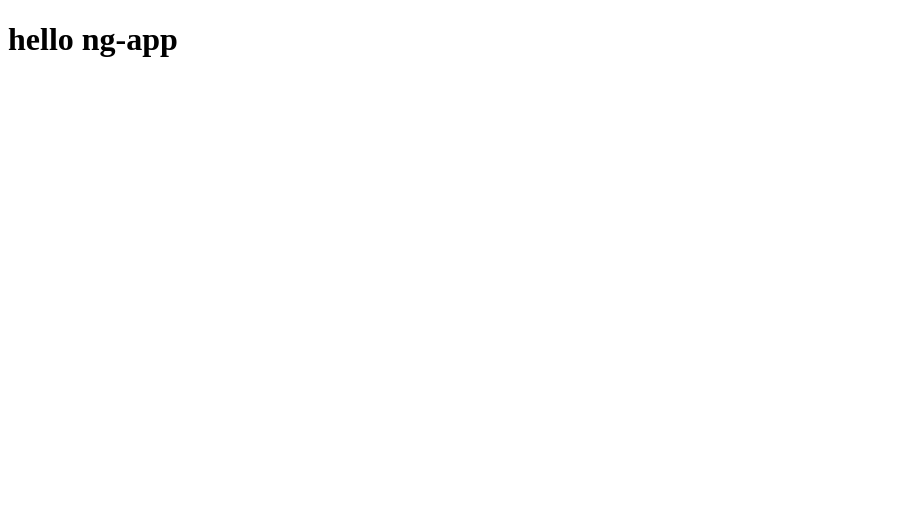
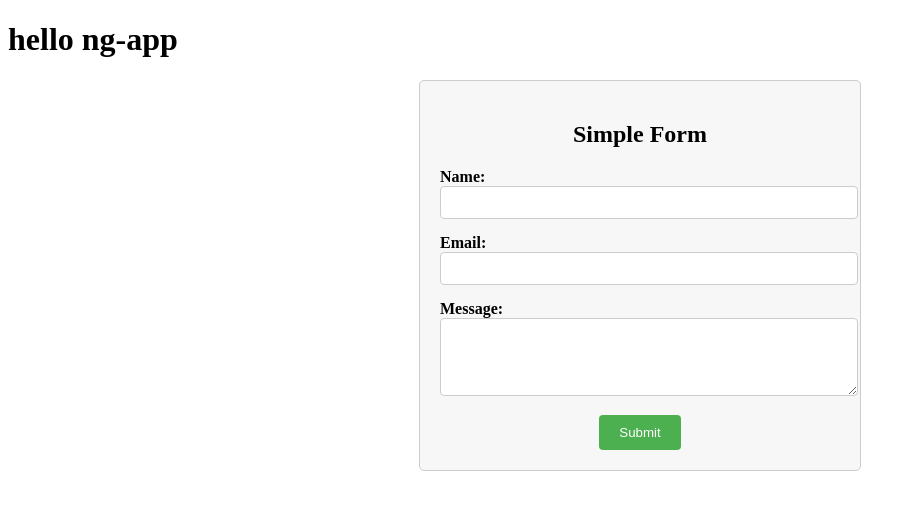
Before and after one commit to novan132/ng-app, an Angular app: page / in a window 1280 px wide. Shown: the top 510 px of the page, without its empty margins (0-915 px from the left). Built offline with nearby package versions, Linux system fonts and the light colour scheme.

Commit message:
implement component and add 2-way binding

```diff
--- a/src/app/app.component.html
+++ b/src/app/app.component.html
@@ -1,3 +1,3 @@
 <h1>hello {{ title }}</h1>
-
+<app-first-comp></app-first-comp>
 <router-outlet></router-outlet>
--- a/src/app/first-comp/first-comp.component.html
+++ b/src/app/first-comp/first-comp.component.html
@@ -1 +1,49 @@
-<p>first-comp works!</p>
+<div class="form-container">
+  <h2>Simple Form</h2>
+  <form (ngSubmit)="onSubmit()">
+    <div class="form-group">
+      <label for="name">Name:</label>
+      <input type="text" id="name" [(ngModel)]="name" name="name" required />
+    </div>
+    <div class="form-group">
+      <label for="email">Email:</label>
+      <input
+        type="email"
+        id="email"
+        [(ngModel)]="email"
+        name="email"
+        required
+      />
+    </div>
+    <div class="form-group">
+      <label for="message">Message:</label>
+      <textarea
+        id="message"
+        rows="4"
+        [(ngModel)]="message"
+        name="message"
+        required
+      ></textarea>
+    </div>
+    <button type="submit">Submit</button>
+  </form>
+
+  <table *ngIf="isSubmitted">
+    <thead>
+      <tr>
+        <th>#</th>
+        <th>Name</th>
+        <th>Email</th>
+        <th>Message</th>
+      </tr>
+    </thead>
+    <tbody>
+      <tr *ngFor="let msg of messages; let i = index">
+        <td>{{ i + 1 }}</td>
+        <td>{{ msg.name }}</td>
+        <td>{{ msg.email }}</td>
+        <td>{{ msg.message }}</td>
+      </tr>
+    </tbody>
+  </table>
+</div>
--- a/src/app/first-comp/first-comp.component.scss
+++ b/src/app/first-comp/first-comp.component.scss
@@ -0,0 +1,66 @@
+.form-container {
+  max-width: 400px;
+  margin: auto;
+  padding: 20px;
+  border: 1px solid #ccc;
+  border-radius: 5px;
+  background-color: #f7f7f7;
+}
+
+h2 {
+  text-align: center;
+}
+
+.form-group {
+  margin-bottom: 15px;
+}
+
+label {
+  display: block;
+  font-weight: bold;
+}
+
+input[type="text"],
+input[type="email"],
+textarea {
+  width: 100%;
+  padding: 8px;
+  border: 1px solid #ccc;
+  border-radius: 4px;
+}
+
+button[type="submit"] {
+  display: block;
+  margin: auto;
+  padding: 10px 20px;
+  background-color: #4caf50;
+  color: white;
+  border: none;
+  border-radius: 4px;
+  cursor: pointer;
+}
+
+table {
+  width: 100%;
+  border-collapse: collapse;
+  margin-top: 20px;
+}
+
+thead {
+  background-color: #f2f2f2;
+}
+
+th,
+td {
+  padding: 10px;
+  text-align: left;
+  border-bottom: 1px solid #ccc;
+}
+
+th {
+  font-weight: bold;
+}
+
+tbody tr:nth-child(even) {
+  background-color: #f9f9f9;
+}
--- a/src/app/first-comp/first-comp.component.ts
+++ b/src/app/first-comp/first-comp.component.ts
@@ -3,8 +3,22 @@
 @Component({
   selector: 'app-first-comp',
   templateUrl: './first-comp.component.html',
-  styleUrls: ['./first-comp.component.scss']
+  styleUrls: ['./first-comp.component.scss'],
 })
 export class FirstCompComponent {
+  name: string = '';
+  email: string = '';
+  message: string = '';
+  isSubmitted: boolean = false;
+  messages: Array<any> = [];
 
+  onSubmit() {
+    this.isSubmitted = true;
+    this.messages.push({
+      name: this.name,
+      email: this.email,
+      message: this.message,
+    });
+    console.log(this.messages);
+  }
 }
```
Also changed, not shown: src/app/app.module.ts (+5 -10 lines).
